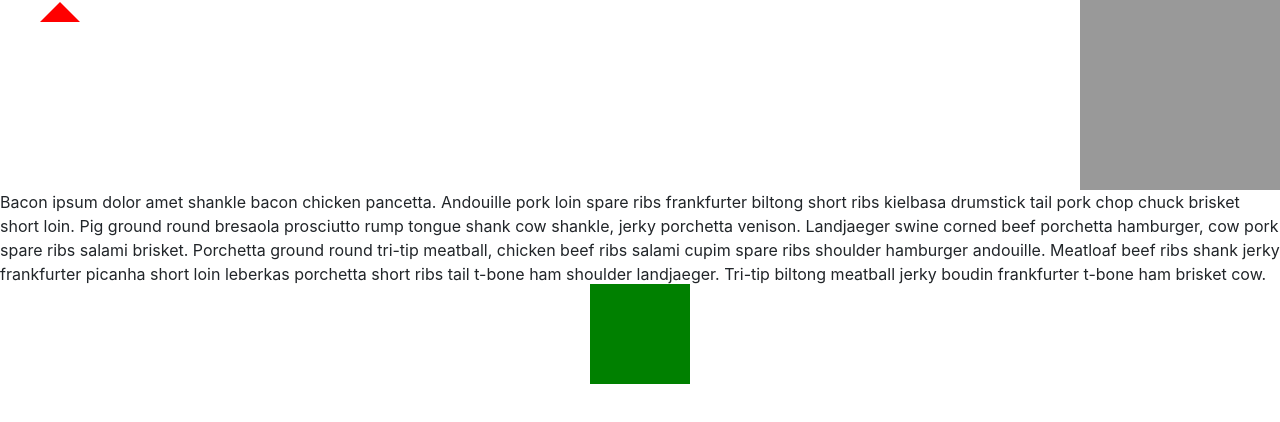
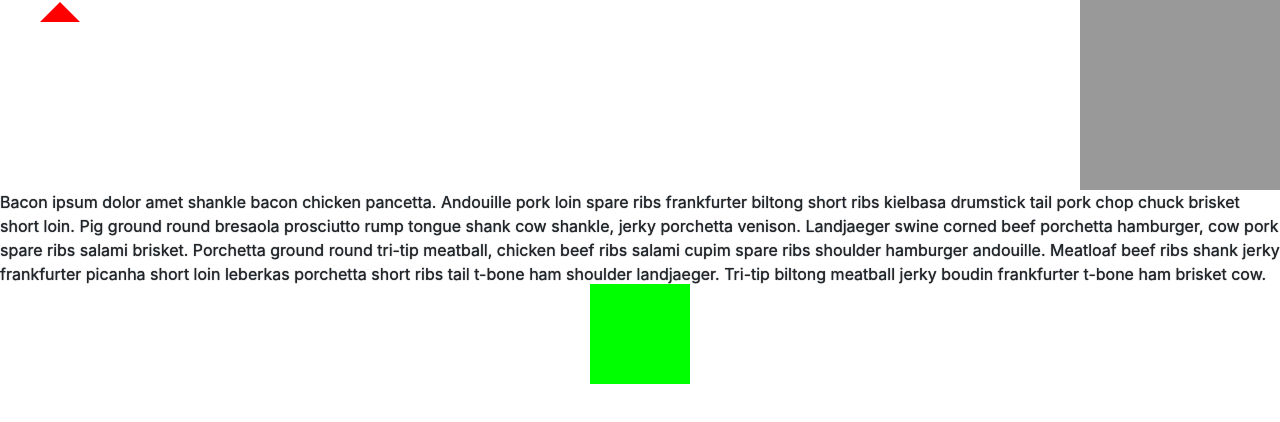
Before and after one commit to ZacharyRSmith/tut-css, a website: page index.html in a window 1280 px wide. Shown: the part 66-488 px from the top of the page. Drawn offline with nearby package versions, Linux system fonts and the light colour scheme.

Commit message:
PLAY!!  w/css color

```diff
--- a/public/css/main.css
+++ b/public/css/main.css
@@ -63,12 +63,14 @@ span[data-tooltip="true"]:hover:after {
   width: 100%
 }
 .green-box {
-
   margin: 0 auto;
   z-index: 0;
   height: 100px;
   width: 100px;
-  background: green;
+  /*background: green;*/
+  /*background: rgba(0%, 100%, 0%, 1);*/
+  /*background: rgba(0, 255, 0, 1);*/
+  background: rgb(0, 255, 0);
 }
 
 .clear-fix {
@@ -77,3 +79,7 @@ span[data-tooltip="true"]:hover:after {
   clear: both;
   width: 100%;
 }
+
+p {
+  text-shadow: 0 0 1px currentColor;
+}
```
